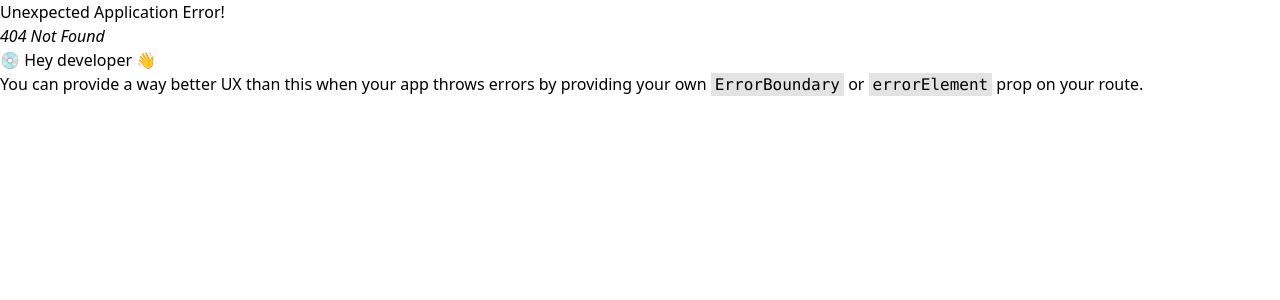
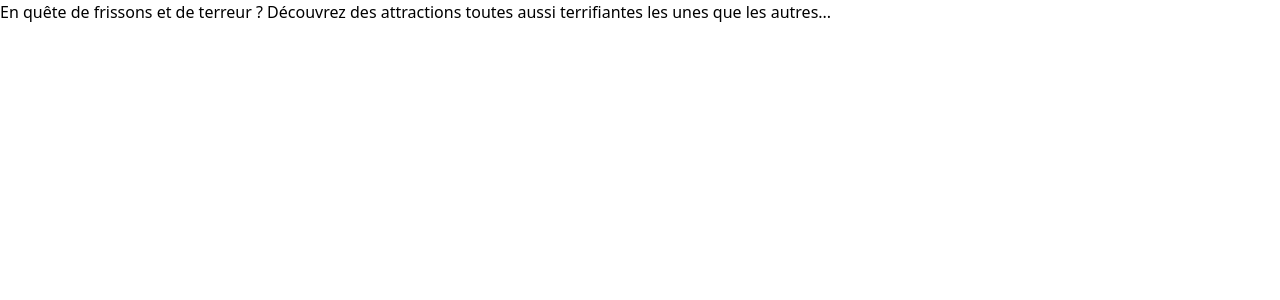
Before and after one commit to Pauline-Devavry/projet-zombieland-fork, a React (Vite) app in the folder client/: page /attractions in a window 1280 px wide. Before the commit this address had no page. Shown: the top 300 px of the page. Built offline with nearby package versions, Linux system fonts and the light colour scheme.

Commit message:
S1D1 client start attractionpage

```diff
--- a/client/src/main.jsx
+++ b/client/src/main.jsx
@@ -3,6 +3,7 @@ import { createRoot } from 'react-dom/client'
 import App from './App.jsx'
 import "./App.css"
 import { createBrowserRouter, RouterProvider } from 'react-router-dom'
+import AttractionPage from './pages/AttractionPage.jsx'
 
 const router = createBrowserRouter([
   {
@@ -12,6 +13,10 @@ const router = createBrowserRouter([
   {
     path: "hello",
     element: <h1 className='text-red-500'>Hello world page</h1>
+  },
+  {
+    path: "attractions",
+    element: <AttractionPage/>
   }
 ])
 
--- /dev/null
+++ b/client/src/pages/AttractionPage.jsx
@@ -0,0 +1,12 @@
+import React from 'react'
+
+
+function App(){
+    return (
+        <div className="main-container">
+          <h2>En quête de frissons et de terreur ? Découvrez des attractions toutes aussi terrifiantes les unes que les autres...</h2>
+        </div>
+    );
+}
+
+export default App;
```
Also changed, not shown: 1 other file (tests, documents, lock files or other folders).
